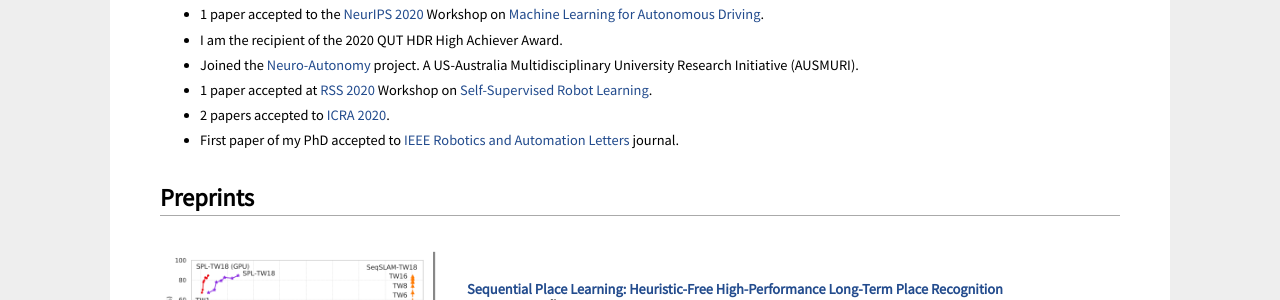
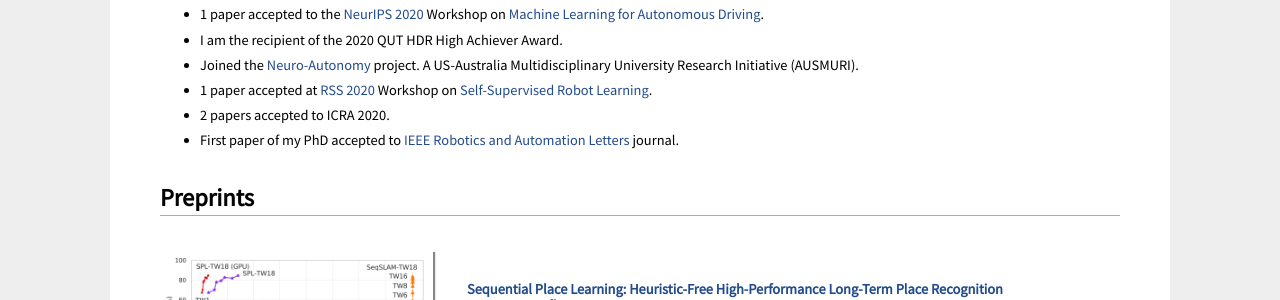
Before and after one commit to mchancan/mchancan.github.io, a Jekyll site: the page built from index.html, in a window 1280 px wide and 900 px high, scrolled down 493 px. Shown: the part 154-454 px from the top of the window. Built offline with Jekyll 4.4.1, drawn with Linux system fonts in a browser that asks for light colours; comment, search, counter and statistics services are not loaded; a style sheet for code colours, icons or effects is not loaded; part of the change alters nothing that is shown.

```diff
--- a/index.html
+++ b/index.html
@@ -45,8 +45,7 @@ Specifically, I studied neural-level architectures that underlie these complex t
 	<li>I am the recipient of the 2020 QUT HDR High Achiever Award</a>.</li>
 	<li>Joined the <a href="http://sites.bu.edu/neuroautonomy/" target="_blank">Neuro-Autonomy</a> project. A US-Australia Multidisciplinary University Research Initiative (AUSMURI)</a>.</li>
 	<li>1 paper accepted at <a href="https://roboticsconference.org/" target="_blank">RSS 2020</a> Workshop on <a href="https://www.brainlinks-braintools.uni-freiburg.de/rss20-ssrl/" target="_blank">Self-Supervised Robot Learning</a>.</li>
-	<!--<li>Submitted 1 paper to <a href="http://iros2020.org" target="_blank">IROS 2020</a> (and technically finished the PhD in 2 years).</li>-->
-	<li>2 papers accepted to <a href="http://icra2020.org" target="_blank">ICRA 2020</a>.</li>
+	<li>2 papers accepted to ICRA 2020.</li>
 	<li>First paper of my PhD accepted to <a href="https://ieeexplore.ieee.org/xpl/aboutJournal.jsp?punumber=7083369" target="_blank">IEEE Robotics and Automation Letters</a> journal.</li>
 </ul>
 
```
